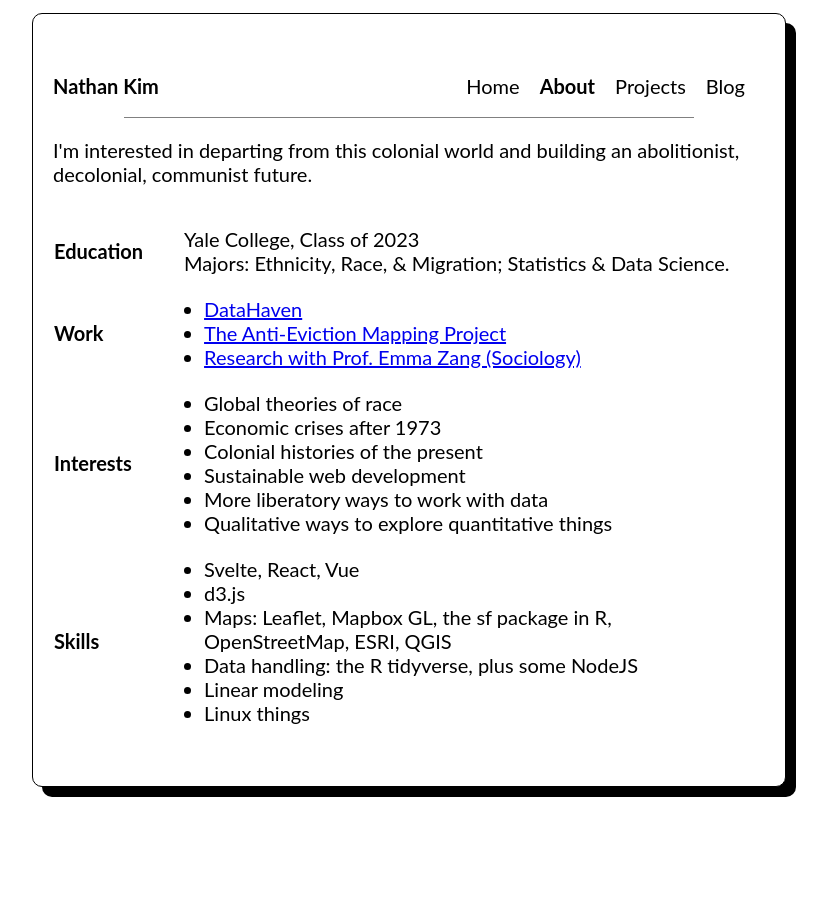
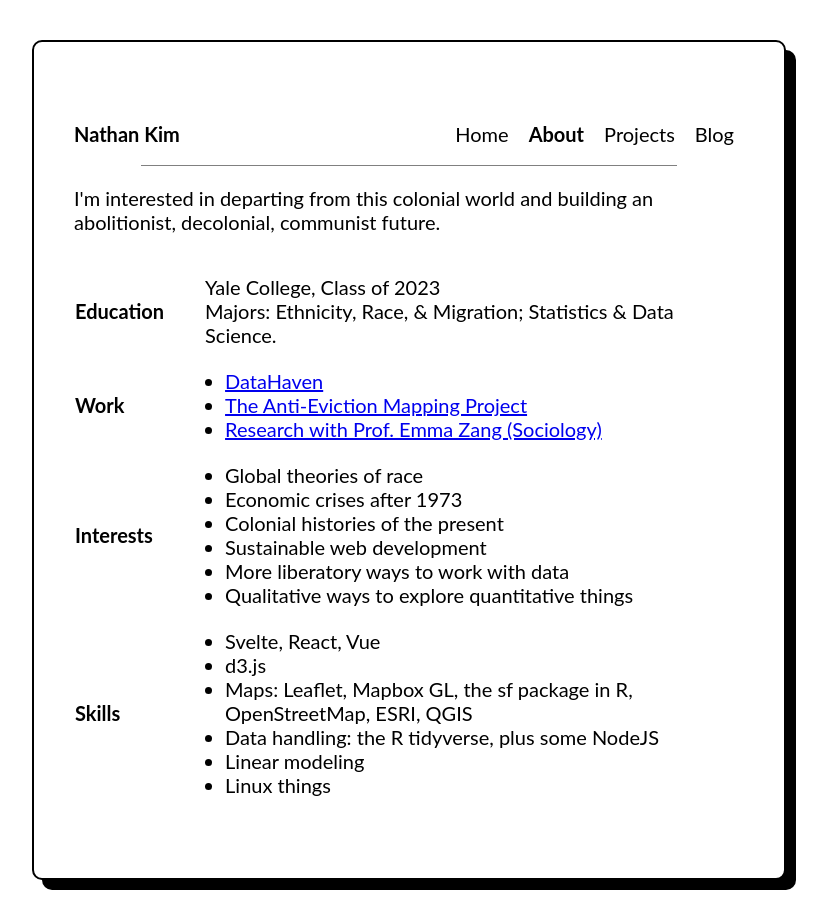
Before and after one commit to 18kimn/blog, a Svelte app: page /about in a window 1280 px wide. Shown: the whole page, without its empty margins (231-1058 px from the left). Before the commit the page ends 800 px from the top, so only its background shows below. Built offline with nearby package versions, Linux system fonts and the light colour scheme; a web font is replaced by a local one.

Commit message:
fixed some rendering issues

```diff
--- a/src/components/Circles.svelte
+++ b/src/components/Circles.svelte
@@ -3,19 +3,19 @@
   import palette from '../utils/colors'
   let circles = []
 
-  let canvas: HTMLCanvasElement
-  $: context = canvas && canvas.getContext('2d')
+  let clickCanvas: HTMLCanvasElement
+  let hoverCanvas: HTMLCanvasElement
+  $: clickContext = clickCanvas && clickCanvas.getContext('2d')
+  $: hoverContext = hoverCanvas && hoverCanvas.getContext('2d')
 
-  $: width = canvas && canvas.offsetWidth
-  $: height = canvas && canvas.offsetHeight
+  $: width = clickCanvas && clickCanvas.offsetWidth
+  $: height = clickCanvas && clickCanvas.offsetHeight
 
   /** triggered on mousemove, updates circle data */
   function updateCircles(event: MouseEvent) {
-    const notOverMain = event
-      .composedPath()
-      .every((element: HTMLElement) => element.tagName !== 'MAIN')
-    if (!notOverMain) return
-    const dims = [event.offsetX, event.offsetY]
+    const isOverCanvas = event.target === hoverCanvas
+    if (!isOverCanvas) return
+    const dims = [event.pageX, event.pageY]
     const last = circles[circles.length - 1]
     if (!last) return circles.push(dims)
     const dist = (last[0] - dims[0]) ** 2 + (last[1] - dims[1]) ** 2
@@ -35,27 +35,30 @@
   }
 
   let clicks = []
-  let background = {color: 'white'}
+  const background = {color: 'white'}
   /** checks if the circle should be added to the clicks */
   function updateClicks(event: MouseEvent) {
-    const notOverMain = event.path.every(
-      (element: HTMLElement) => element.tagName !== 'MAIN',
-    )
-    if (!notOverMain) return
-    const dims = [event.offsetX, event.offsetY]
-    clicks.push(dims)
+    const isOverCanvas = event.target === hoverCanvas
+    if (!isOverCanvas) return
+    const dims = {x: event.pageX, y: event.pageY}
+    clicks.push({...dims})
   }
 
   let lastUsedColor = 'white'
   /** draws an expanding circle animation */
   function drawCircles(time: number) {
-    if (!canvas || !context) return requestAnimationFrame(drawCircles)
-    context.save()
+    if (!clickCanvas || !hoverContext)
+      return requestAnimationFrame(drawCircles)
 
-    context.fillStyle = background ? background.color : 'white'
-    context.fillRect(0, 0, width, height)
+    hoverContext.save()
+    clickContext.save()
 
     clicks.forEach((click, i) => {
+      if (click.shouldDelete) {
+        clickCanvas.style.background = background.color
+        clicks.splice(i, 1)
+        return
+      }
       if (!click.startTime) {
         click.startTime = time
         const lastIndex = colors.findIndex(
@@ -67,38 +70,45 @@
         ]
         click.color = randomColor(unusedColors)
         lastUsedColor = click.color
-        console.log({lastIndex, unusedColors, click})
-        const r1 =
-          ((width - click[0]) ** 2 + (height - click[1]) ** 2) ** 0.5
-        const r2 = (width ** 2 + height ** 2) ** 0.5
-        click.maxR = Math.max(r1, r2)
+        const rs = [
+          [width - click.x, height - click.y],
+          [click.x, click.y],
+          [width - click.x, click.y],
+          [click.x, height - click.y],
+        ]
+          .map((pts) => (pts[0] ** 2 + pts[1] ** 2) ** 0.5)
+          .reduce((prev, curr) => (curr > prev ? curr : prev), 0)
+
+        click.maxR = rs
       }
-      context.beginPath()
+
+      clickContext.beginPath()
       const radius = (2000 * (time - click.startTime)) / 1000
-      context.arc(click[0], click[1], radius, 0, 2 * Math.PI)
-      context.lineWidth = 5
-      context.fillStyle = click.color
-      context.fill()
+      clickContext.arc(click.x, click.y, radius, 0, 2 * Math.PI)
+      clickContext.lineWidth = 5
+      clickContext.fillStyle = click.color
+      clickContext.fill()
       if (click.maxR < radius) {
-        clicks.splice(i, 1)
-        background = click
+        background.color = click.color
+        click.shouldDelete = true
       }
     })
 
+    hoverContext.clearRect(0, 0, width, height)
     circles.forEach((circle, i) => {
       if (!circle.startTime) {
         circle.startTime = time
         circle.color = randomColor(colors)
       }
-      context.beginPath()
-      context.arc(circle[0], circle[1], 80, 0, 2 * Math.PI)
-      context.fillStyle = circle.color
+      hoverContext.beginPath()
+      hoverContext.arc(circle[0], circle[1], 80, 0, 2 * Math.PI)
+      hoverContext.fillStyle = circle.color
       const alpha = 0.2 * (1 - (time - circle.startTime) / 1000)
-      context.globalAlpha = Math.max(0, alpha)
-      context.fill()
+      hoverContext.globalAlpha = Math.max(0, alpha)
+      hoverContext.fill()
       if (Math.max(0, alpha) === 0) circles.splice(i, 1)
     })
-    context.restore()
+    hoverContext.restore()
 
     requestAnimationFrame(drawCircles)
   }
@@ -106,16 +116,18 @@
   onMount(() => {
     document.addEventListener('mousemove', updateCircles)
     document.addEventListener('click', updateClicks)
-    canvas.addEventListener('resize', () => {
-      width = canvas.offsetWidth
-      height = canvas.offsetHeight
+    const ro = new ResizeObserver(() => {
+      width = clickCanvas.offsetWidth
+      height = clickCanvas.offsetHeight
     })
+    ro.observe(clickCanvas)
 
     drawCircles(0)
   })
 </script>
 
-<canvas bind:this={canvas} {width} {height} />
+<canvas bind:this={clickCanvas} {width} {height} />
+<canvas bind:this={hoverCanvas} {width} {height} />
 
 <style>
   canvas {
--- a/src/components/Header.svelte
+++ b/src/components/Header.svelte
@@ -15,9 +15,9 @@
   </div>
   <div id="links">
     {#each routes as route}
-      <a class:selected={route.path === selected} href={route.path}
-        >{route.label}</a
-      >
+      <a class:selected={route.path === selected} href={route.path}>
+        {route.label}
+      </a>
     {/each}
   </div>
 </nav>
@@ -42,6 +42,7 @@
 
   #home {
     font-weight: bold;
+    margin-right: 0.5rem;
   }
 
   #links {
@@ -52,7 +53,7 @@
   }
 
   a {
-    margin-right: 1rem;
+    margin: 0 0.5rem;
     color: black;
     text-decoration: none;
     transition: all ease-in-out 0.4s;
--- a/src/components/Router.svelte
+++ b/src/components/Router.svelte
@@ -72,17 +72,37 @@
 <script lang="ts">
   import {onMount} from 'svelte'
   import type {SvelteComponent} from 'svelte/internal'
-  import {fade} from 'svelte/transition'
   import Circles from './Circles.svelte'
 
-  let component: SvelteComponent
   export let routes = {}
+  let onScreen: SvelteComponent
+  let wrapper: HTMLElement
+
+  /** short wrapper for delaying async-awaitly */
+  async function delay(ms: number) {
+    return new Promise((resolve) => setTimeout(resolve, ms))
+  }
 
   LoadRoute = async (path: string) => {
     const current = getRoute(path)
-    component = current.component()
-    console.log(current)
+
+    if (!wrapper) {
+      onScreen = current.component()
+      props = getProps(path, current.segments)
+      return
+    }
+
+    wrapper.classList.remove('intro')
+    wrapper.classList.add('outro')
+    await delay(200)
+
+    wrapper.classList.remove('outro')
+    wrapper.classList.add('intro')
+    onScreen = current.component()
     props = getProps(path, current.segments)
+    await delay(200)
+
+    wrapper.classList.remove('intro')
   }
 
   onMount(() => {
@@ -93,46 +113,52 @@
 
 <div id="container">
   <Circles />
-  {#key component}
-    <div
-      class="component"
-      in:fade={{duration: 150, delay: 150}}
-      out:fade={{duration: 150, delay: 0}}
-    >
-      <main>
-        <svelte:component this={component} {...props} />
-      </main>
-    </div>
-  {/key}
+  <div id="component" class="outro intro" bind:this={wrapper}>
+    <main>
+      {#key onScreen}
+        <svelte:component this={onScreen} {...props} />
+      {/key}
+    </main>
+  </div>
 </div>
 
 <style>
-  .component,
+  #component,
   #container {
     position: relative;
     display: grid;
     place-items: center;
     grid-column: 1/2;
     grid-row: 1/2;
-    width: 100%;
-    height: 100%;
+  }
+
+  #component {
+    width: fit-content;
+    height: fit-content;
+    margin: 2rem;
+    transition: opacity ease-in-out 200ms;
+  }
+
+  .outro {
+    opacity: 0;
+  }
+
+  .intro {
+    opacity: 1;
   }
 
   main {
     position: relative;
     z-index: 1;
     background: white;
+    border: solid 2px black;
+    padding: 2rem;
     box-shadow: 10px 10px;
-    border: black solid 1px;
     border-radius: 0.5rem;
-    place-content: center;
-    place-items: center;
-    height: unset;
+    height: fit-content;
     width: fit-content;
     max-width: min(100vw, 65ch);
-    -webkit-box-sizing: border-box;
-    -moz-box-sizing: border-box;
     box-sizing: border-box;
-    padding: 1rem;
+    overflow: auto;
   }
 </style>
--- a/src/globals.css
+++ b/src/globals.css
@@ -28,6 +28,7 @@ a {
 
 code {
   font-family: 'Fira Code', mono;
+  font-size: 12pt;
   background: #eeeef0;
 }
 
--- a/src/pages/Post.svelte
+++ b/src/pages/Post.svelte
@@ -21,9 +21,9 @@
   $: ({data, content} = markup)
 </script>
 
-<Header />
-<div id="content">
-  {#if markup.content}
+{#if markup.content}
+  <Header />
+  <div id="content">
     <div id="frontmatter">
       <h1>{data?.title}</h1>
       {#if data.subtitle}
@@ -32,14 +32,15 @@
       <span id="date">{date}</span>
     </div>
     {@html markup.content}
-  {:else}
-    Loading content...
-  {/if}
-</div>
+  </div>
+{:else}
+  <Header selected="/" />
+  Loading content...
+{/if}
 
 <style>
   #content {
-    max-width: 100%;
+    width: 100%;
   }
 
   #content :global(pre) {
```
Also changed, not shown: 1 other file (tests, documents, lock files or other folders).
